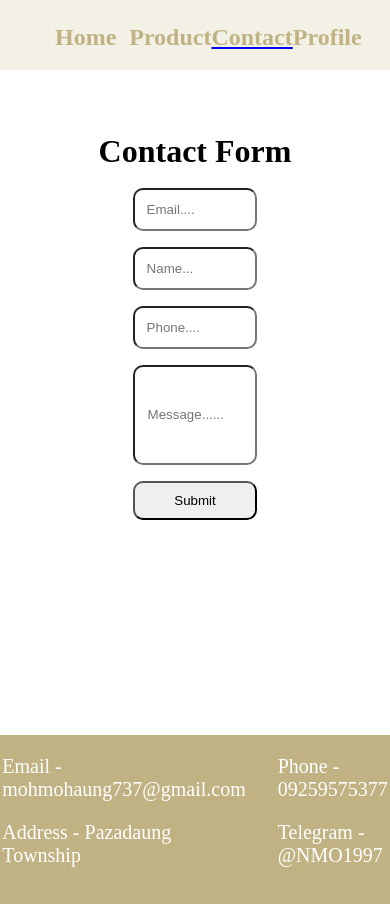
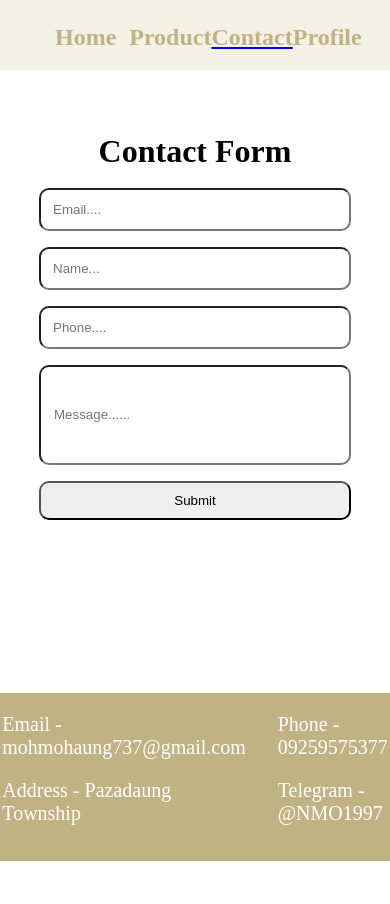
Before and after one commit to MohMohAung-devo/ec, a React (Vite) app: page /contact in a window 390 px wide. After the commit the page ends 861 px from the top, so only its background shows below. Built offline with nearby package versions, Linux system fonts and the light colour scheme.

Commit message:
fix-product

```diff
--- a/src/App.tsx
+++ b/src/App.tsx
@@ -7,9 +7,15 @@ import Layout from "./pages/layout";
 import Profile from "./pages/profile/Profile";
 import { BrowserRouter, Route, Routes } from "react-router-dom";
 import Cart from "./pages/product/cart/Cart";
+import { createContext, useState } from "react";
+
+const ThemeContext = createContext(null);
 
 function App() {
+  // const [theme, setTheme] = useState("dark");
+
   return (
+    // <ThemeContext.Provider value={theme}>
     <BrowserRouter>
       <Routes>
         <Route path="/" element={<Layout />}>
@@ -22,6 +28,7 @@ function App() {
         </Route>
       </Routes>
     </BrowserRouter>
+    // </ThemeContext.Provider>
   );
 }
 
--- a/src/pages/contact/Contact.module.css
+++ b/src/pages/contact/Contact.module.css
@@ -6,7 +6,7 @@
 
 .contactCol2 {
   width: 80%;
-  height: 70vh;
+  height: 65vh;
   margin: auto;
   display: flex;
   flex-direction: column;
@@ -47,6 +47,7 @@
   height: 40px;
   padding: 10px;
   border-radius: 10px;
+  cursor: pointer;
 }
 
 .footerCol1 {
@@ -65,3 +66,39 @@
   font-size: 20px;
   color: white;
 }
+
+@media screen and (max-width: 1000px) {
+  .contactCol3 {
+    width: 60%;
+    height: 30vh;
+    margin: auto;
+    display: flex;
+    flex-direction: column;
+    gap: 1rem;
+    margin-top: -4px;
+  }
+}
+
+@media screen and (max-width: 700px) {
+  .contactCol3 {
+    width: 80%;
+    height: 30vh;
+    margin: auto;
+    display: flex;
+    flex-direction: column;
+    gap: 1rem;
+    margin-top: -4px;
+  }
+}
+
+@media screen and (max-width: 400px) {
+  .contactCol3 {
+    width: 100%;
+    height: 30vh;
+    margin: auto;
+    display: flex;
+    flex-direction: column;
+    gap: 1rem;
+    margin-top: -4px;
+  }
+}
--- a/src/pages/home/Home.module.css
+++ b/src/pages/home/Home.module.css
@@ -107,12 +107,20 @@
 }
 
 .productCol3 {
-  width: 100%;
+  /* width: 100%;
   height: 100%;
   display: grid;
   grid-template-columns: repeat(4, 340px);
   gap: 1rem;
+  margin: 0 auto; */
+
+  width: 100%;
   margin: 0 auto;
+  display: grid;
+  grid-template-columns: repeat(auto-fit, minmax(300px, 1fr));
+  row-gap: 0px;
+  column-gap: 0px;
+  gap: 1rem;
 }
 .productCol4 {
   width: 100%;
@@ -249,7 +257,7 @@
   transform: rotateZ(180deg);
 }
 
-@media screen and (max-width: 800px) {
+/* @media screen and (max-width: 800px) {
   .productCol1 {
     width: 100%;
     height: 100%;
@@ -325,4 +333,4 @@
     height: 210px;
     border-radius: 10px;
   }
-}
+} */
--- a/src/pages/home/Home.tsx
+++ b/src/pages/home/Home.tsx
@@ -14,7 +14,6 @@ import Photo11 from "../../assets/photo7.jpg";
 import Photo12 from "../../assets/photo8.jpg";
 import Photo13 from "../../assets/photo9.jpg";
 import Photo14 from "../../assets/image11.jpg";
-import Photo15 from "../../assets/iamge9.jpg";
 import { Link } from "react-router-dom";
 
 const Home = () => {
--- a/src/pages/navbar/Navbar.module.css
+++ b/src/pages/navbar/Navbar.module.css
@@ -8,6 +8,11 @@
   z-index: 1000;
   padding: 0 1rem;
   margin: 0;
+}
+
+.activeTheme{
+  background-color: black;
+
 }
 
 .Col2 {
--- a/src/pages/navbar/Navbar.tsx
+++ b/src/pages/navbar/Navbar.tsx
@@ -1,8 +1,10 @@
-import React, { useState } from "react";
+import React, { useContext, useState } from "react";
 import classes from "./Navbar.module.css";
 import { Link, useLocation } from "react-router-dom";
+import { FaThemeco } from "react-icons/fa6";
 
 const Navbar = () => {
+  // const theme = useContext(ThemeContext);
   const [activeColor, setActiveColor] = useState("");
   const location = useLocation();
   const menu = [
--- a/src/pages/product/Product.module.css
+++ b/src/pages/product/Product.module.css
@@ -44,14 +44,22 @@
 }
 
 .productCol7 {
-  width: 70%;
+  /* width: 70%;
   margin: auto;
   height: 100vh;
   display: grid;
   grid-template-columns: repeat(3, 380px);
   gap: 2;
   column-span: 1rem;
-  column-gap: 1rem;
+  column-gap: 1rem; */
+
+  width: 100%;
+  margin: 0 auto;
+  display: grid;
+  grid-template-columns: repeat(auto-fit, minmax(300px, 1fr));
+  row-gap: 0px;
+  column-gap: 0px;
+  gap: 1rem;
 }
 
 .cartContainer {
@@ -77,7 +85,7 @@
 }
 
 .productCol8 {
-  width: 300px;
+  width: 280px;
   height: 280px;
   border: 1px solid;
   border-radius: 10px;
```
